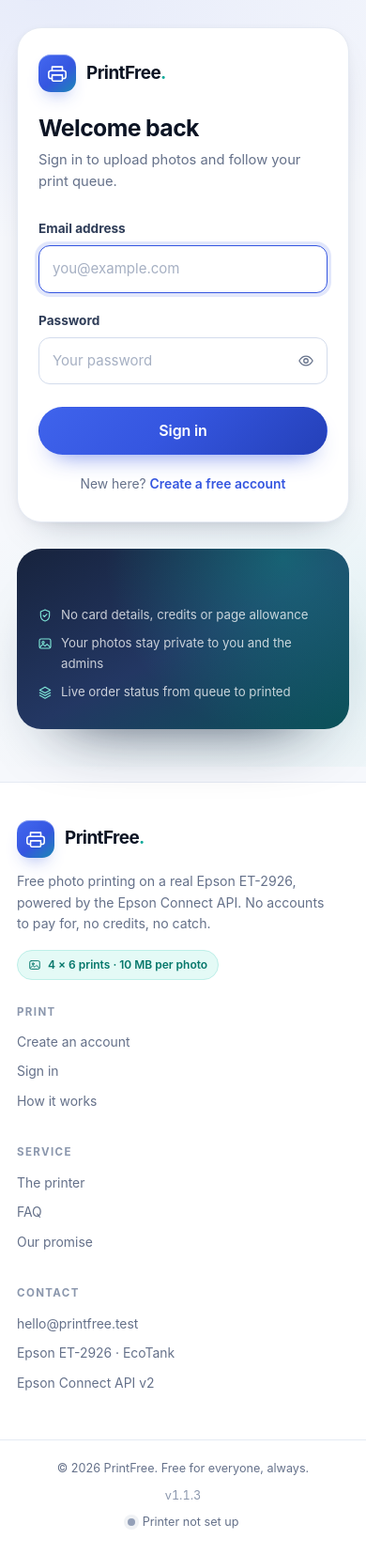
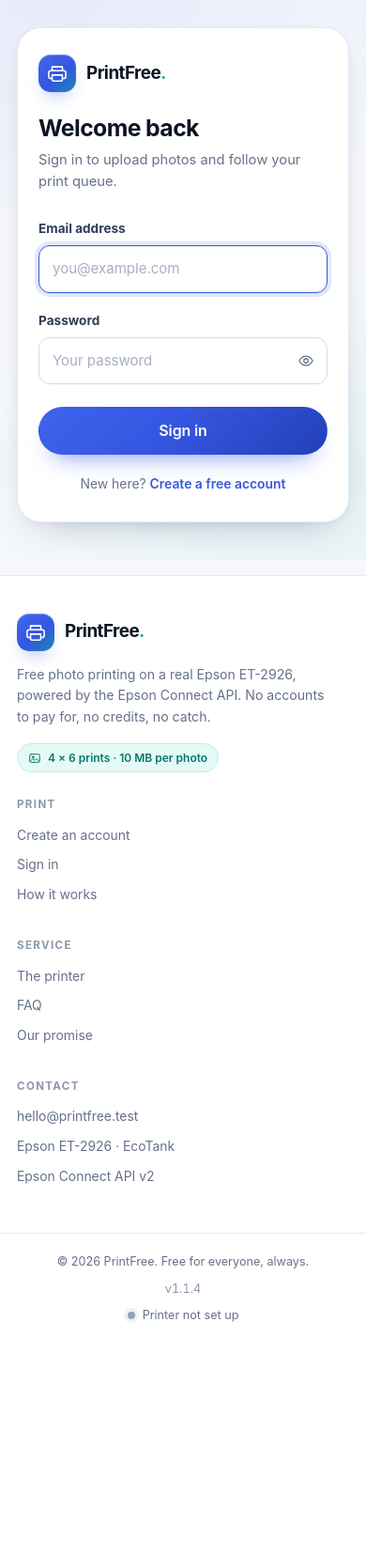
Before and after one commit to jsaxton1994/Epson-Print, a PHP site: page /login.php in a window 390 px wide. Shown: the part 78-1733 px from the top of the page at 94% size. After the commit the page ends 1486 px from the top, so only its background shows below. Run offline with PHP 8.4, Linux system fonts and the light colour scheme; data that the repository does not hold is empty; some libraries are stand-ins or nearby versions.

Commit message:
Hide the login feature panel on mobile.
The three bullets duplicate the footer's reassurance and only add page height on phones. The form now flows directly into the footer below 760px. Bumps APP_VERSION to 1.1.4.

🤖 Generated with Codebuff
Co-Authored-By: Codebuff <noreply@codebuff.com>

```diff
--- a/includes/config.php
+++ b/includes/config.php
@@ -17,7 +17,7 @@ const APP_TAGLINE = 'Free printing, powered by Epson Connect';
 
 // Shown centred in the site footer. Bump on every push so the live site
 // makes it obvious which build is deployed (1.0.0 → 1.0.1 → 1.0.2 …).
-const APP_VERSION = '1.1.3';
+const APP_VERSION = '1.1.4';
 const APP_TIMEZONE = 'UTC';
 
 // Set to true only while developing: it prints PHP errors into the page.
--- a/public/css/site.css
+++ b/public/css/site.css
@@ -1151,6 +1151,8 @@
 }
 
 @media (max-width: 760px) {
+    .auth-side--login { display: none; }
+
     .hero { padding-top: 46px; }
     .hero h1 { letter-spacing: -.035em; }
     .hero-stats { gap: 22px; flex-wrap: wrap; }
--- a/public/login.php
+++ b/public/login.php
@@ -77,7 +77,7 @@ site_head('Sign in', ['active' => '']);
             <p class="auth-switch">New here? <a href="<?= e(url('public/register.php')) ?>">Create a free account</a></p>
         </div>
 
-        <aside class="auth-side reveal reveal-delay-1">
+        <aside class="auth-side auth-side--login reveal reveal-delay-1">
             <ul class="auth-points">
                 <li><?= icon('shield') ?><span>No card details, credits or page allowance</span></li>
                 <li><?= icon('image') ?><span>Your photos stay private to you and the admins</span></li>
```
